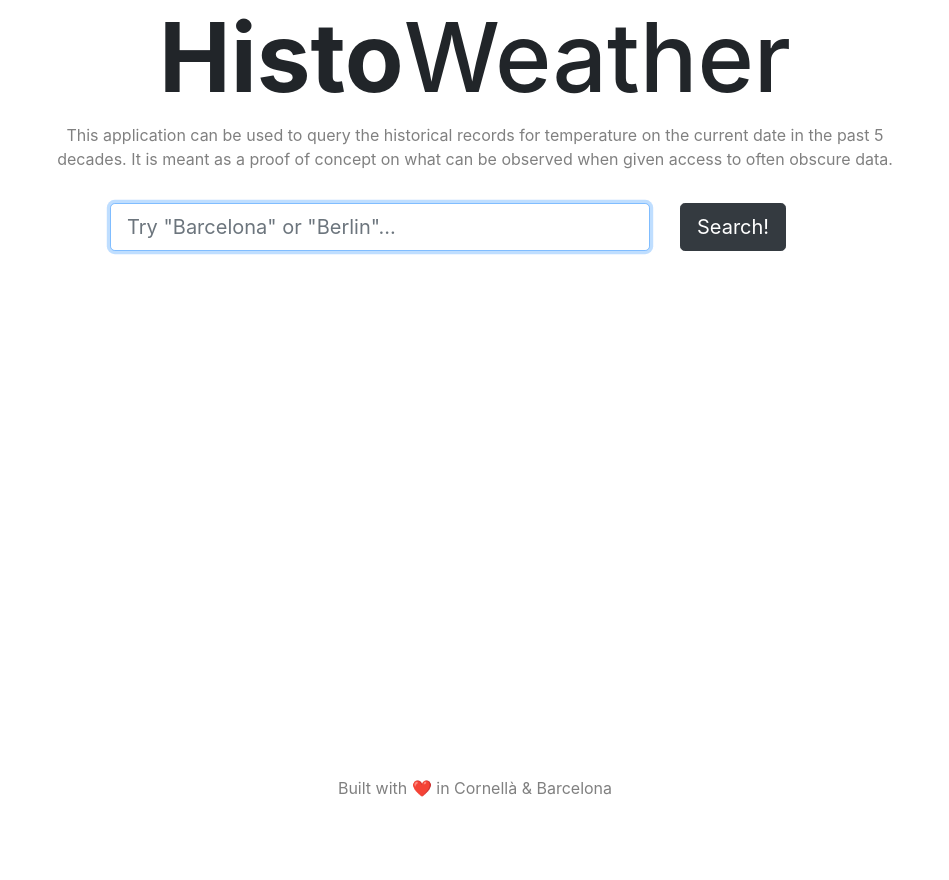
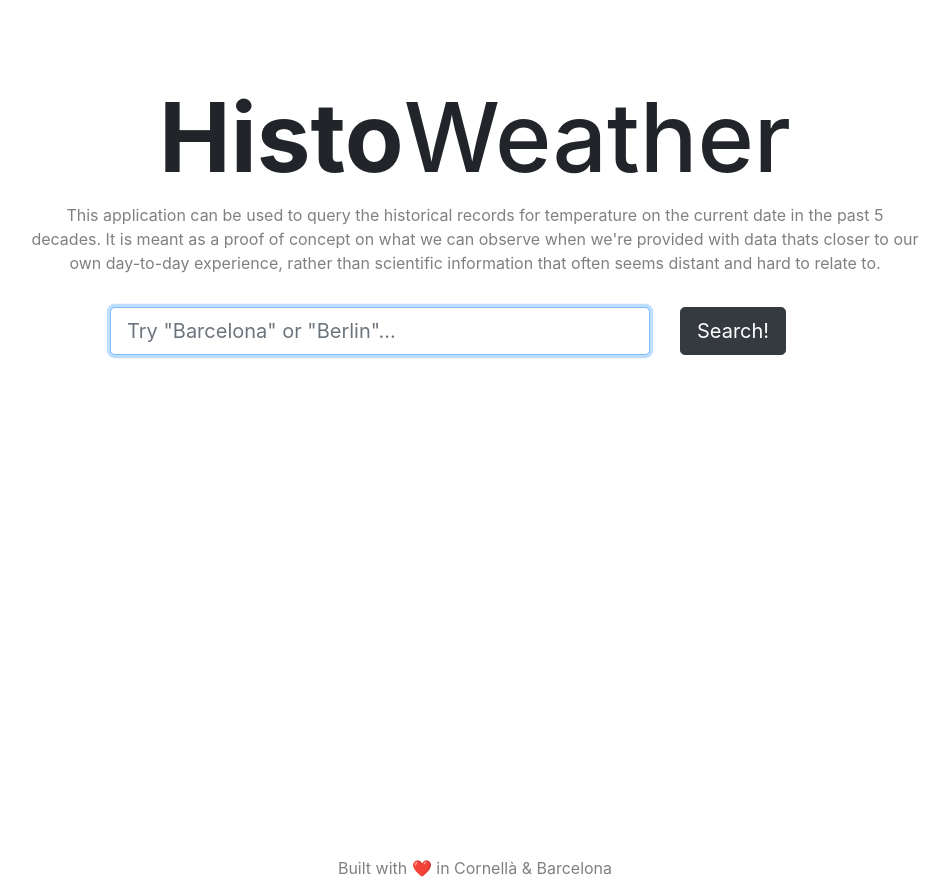
Before and after one commit to anabellaspinelli/delta-weather, a React (Create React App) app: page / in a window 1280 px wide. Shown: the whole page, without its empty margins (165-1114 px from the left). Before the commit the page ends 800 px from the top, so only its background shows below. Built offline with nearby package versions, Linux system fonts and the light colour scheme.

Commit message:
fix: add top padding to body

```diff
--- a/src/App.js
+++ b/src/App.js
@@ -75,10 +75,9 @@ const App = () => {
                     <strong>Histo</strong>Weather
                 </PageTitle>
                 <Intro>
-                    This application can be used to query the historical records
-                    for temperature on the current date in the past 5 decades.
-                    It is meant as a proof of concept on what can be observed
-                    when given access to often obscure data.
+                    {
+                        "This application can be used to query the historical records for temperature on the current date in the past 5 decades. It is meant as a proof of concept on what we can observe when we're provided with data thats closer to our own day-to-day experience, rather than scientific information that often seems distant and hard to relate to."
+                    }
                 </Intro>
                 <LocationForm onSubmit={handleFormSubmit} />
 
--- a/src/index.css
+++ b/src/index.css
@@ -4,6 +4,7 @@ body {
         'Helvetica Neue', sans-serif;
     -webkit-font-smoothing: antialiased;
     -moz-osx-font-smoothing: grayscale;
+    padding-top: 10vh;
 }
 
 @media (max-width: 768px) {
```
Also changed, not shown: 2 other files (tests, documents, lock files or other folders).
